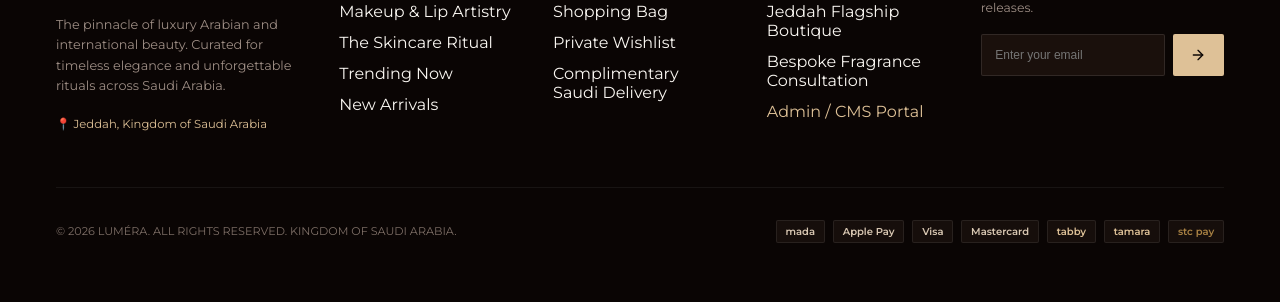
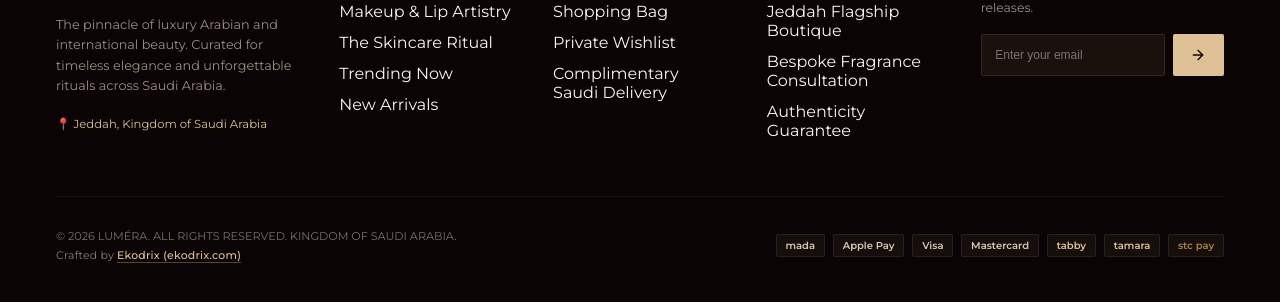
Before and after one commit to lumera-org-web/lumera, a Next.js app: page / in a window 1280 px wide. Shown: the part 3406-3708 px from the top of the page. Built offline with nearby package versions, Linux system fonts and the light colour scheme; no server answers; the database is empty.

Commit message:
fix(hydration): resolve html className mismatch, add Ekodrix credit and remove CMS link from footer

```diff
--- a/src/app/layout.tsx
+++ b/src/app/layout.tsx
@@ -41,7 +41,7 @@
   ]);
 
   return (
-    <html lang="en">
+    <html lang="en" suppressHydrationWarning>
       <head>
         <script
           dangerouslySetInnerHTML={{
@@ -49,7 +49,7 @@
           }}
         />
       </head>
-      <body className="font-sans">
+      <body className="font-sans" suppressHydrationWarning>
         <LocaleProvider>
           <WishlistProvider>
             <CartProvider>
--- a/src/components/layout/Footer.tsx
+++ b/src/components/layout/Footer.tsx
@@ -245,8 +245,8 @@
                     </Link>
                   </li>
                   <li>
-                    <Link href="/admin" className="footer-link-item" style={{ color: 'var(--color-gold-400)' }}>
-                      {locale === 'ar' ? 'بوابة الإدارة والمحتوى' : 'Admin / CMS Portal'}
+                    <Link href="/shop" className="footer-link-item">
+                      {locale === 'ar' ? 'ضمان الأصالة والجودة' : 'Authenticity Guarantee'}
                     </Link>
                   </li>
                 </ul>
@@ -295,11 +295,24 @@
         </div>
 
         {/* ========================================================================= */}
-        {/* 3. BOTTOM BAR (Copyright & Saudi Payment Badges) */}
+        {/* 3. BOTTOM BAR (Copyright, Crafted by Ekodrix & Saudi Payment Badges) */}
         {/* ========================================================================= */}
         <div className="footer-bottom-bar">
-          <div className="footer-copyright">
-            © {new Date().getFullYear()} LUMÉRA. ALL RIGHTS RESERVED. KINGDOM OF SAUDI ARABIA.
+          <div className="footer-legal-col">
+            <div className="footer-copyright">
+              © {new Date().getFullYear()} LUMÉRA. ALL RIGHTS RESERVED. KINGDOM OF SAUDI ARABIA.
+            </div>
+            <div className="footer-craft">
+              {locale === 'ar' ? 'تصميم وتطوير بواسطة ' : 'Crafted by '}
+              <a
+                href="https://ekodrix.com"
+                target="_blank"
+                rel="noopener noreferrer"
+                className="footer-ekodrix-link"
+              >
+                Ekodrix (ekodrix.com)
+              </a>
+            </div>
           </div>
 
           {/* Saudi Payment Badges */}
@@ -580,6 +593,28 @@
             text-align: left;
           }
         }
+        .footer-legal-col {
+          display: flex;
+          flex-direction: column;
+          gap: 0.35rem;
+        }
+        .footer-craft {
+          font-size: 0.68rem;
+          color: #8E7D74;
+          letter-spacing: 0.02em;
+        }
+        .footer-ekodrix-link {
+          color: var(--color-gold-400);
+          font-weight: 500;
+          text-decoration: underline;
+          text-underline-offset: 3px;
+          text-decoration-color: rgba(200, 162, 101, 0.4);
+          transition: all 0.2s ease;
+        }
+        .footer-ekodrix-link:hover {
+          color: var(--color-gold-300);
+          text-decoration-color: var(--color-gold-300);
+        }
         .footer-payment-badges {
           display: flex;
           align-items: center;
--- a/src/components/layout/LuxuryPreloader.tsx
+++ b/src/components/layout/LuxuryPreloader.tsx
@@ -47,6 +47,7 @@
   return (
     <div
       id="lumera-luxury-preloader"
+      suppressHydrationWarning
       style={{
         position: 'fixed',
         inset: 0,
```
